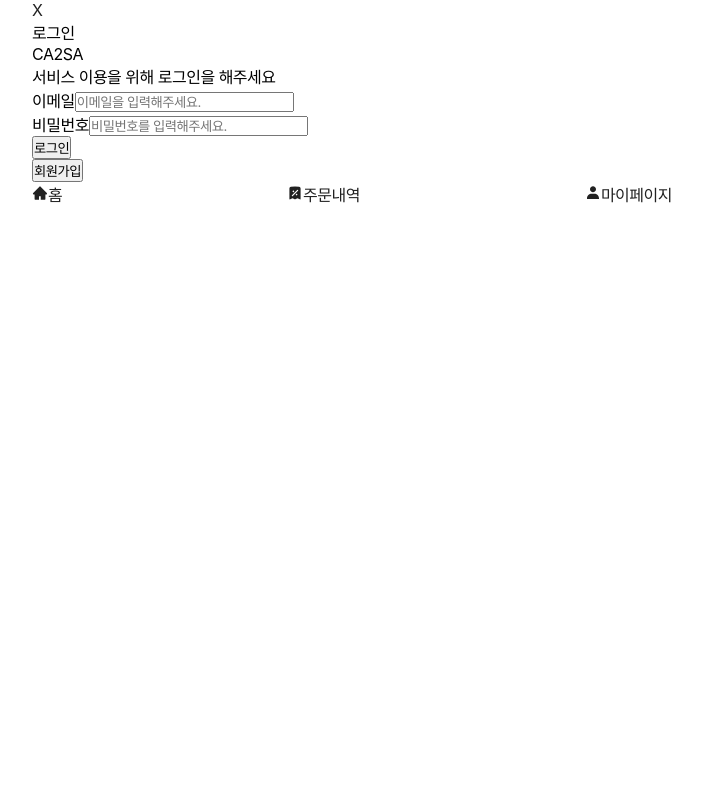
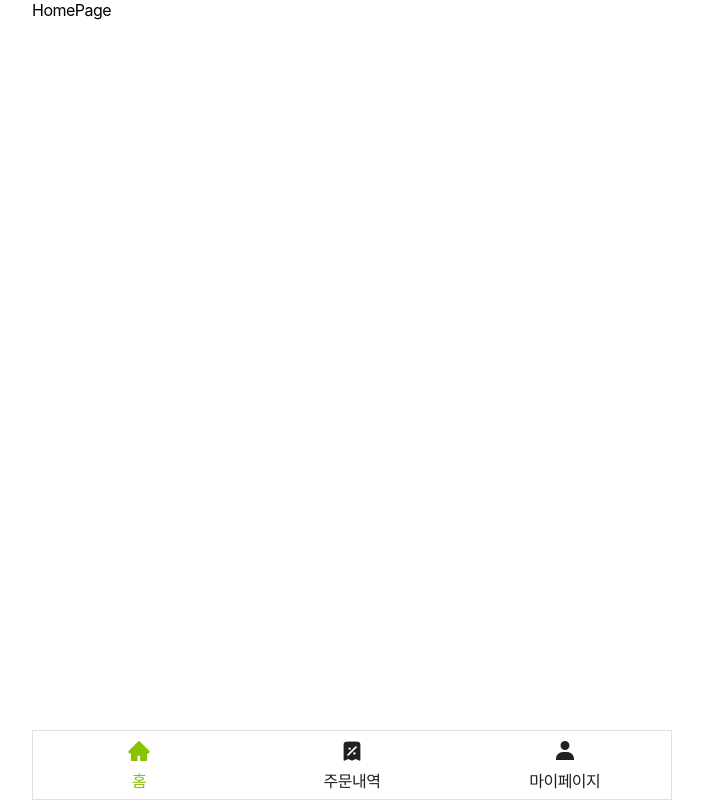
Before and after one commit to blendy9702/01-Project-CA2SA, a React (Vite) app: page / in a window 1280 px wide. Before the commit this address led to /login. Shown: the whole page, without its empty margins (288-991 px from the left). Built offline with nearby package versions, Linux system fonts and the light colour scheme; a web font is replaced by a local one.

Commit message:
[feat] Dock Bar 페이지 활성화 기능 추가

```diff
--- a/package.json
+++ b/package.json
@@ -28,6 +28,7 @@
     "react-kakao-maps-sdk": "^1.1.27",
     "react-router-dom": "^7.0.2",
     "react-spinners": "^0.15.0",
+    "styled-components": "^6.1.13",
     "swiper": "^11.1.15",
     "yup": "^1.6.1"
   },
--- a/src/App.jsx
+++ b/src/App.jsx
@@ -22,7 +22,7 @@ import SearchPage from "./pages/search/SearchPage";
 import DockBar from "./components/DockBar";
 
 function App() {
-  const isLogin = false;
+  const isLogin = true;
 
   return (
     <div style={{ maxWidth: "640px", width: "100%", margin: "0 auto" }}>
--- a/src/components/DockBar.jsx
+++ b/src/components/DockBar.jsx
@@ -1,23 +1,33 @@
-import { Link } from "react-router-dom";
+import { Link, useLocation } from "react-router-dom";
+import styled from "styled-components";
 import { DockBarNav } from "../styles/common";
 import { AiFillHome } from "react-icons/ai";
 import { HiMiniReceiptPercent } from "react-icons/hi2";
 import { BiSolidUser } from "react-icons/bi";
 
 function DockBar() {
+  const location = useLocation();
+
+  const isActive = path => location.pathname === path;
+
+  const StyledLink = styled(Link)`
+    color: ${props =>
+      props.isActive ? "var(--primary-color)" : "var(--color-gray-900)"};
+  `;
+
   return (
     <DockBarNav>
-      <Link to="/">
+      <StyledLink to="/" isActive={isActive("/")}>
         <AiFillHome />홈
-      </Link>
-      <Link to="/orders">
+      </StyledLink>
+      <StyledLink to="/orders" isActive={isActive("/orders")}>
         <HiMiniReceiptPercent />
         주문내역
-      </Link>
-      <Link to="/mypage">
+      </StyledLink>
+      <StyledLink to="/mypage" isActive={isActive("/mypage")}>
         <BiSolidUser />
         마이페이지
-      </Link>
+      </StyledLink>
     </DockBarNav>
   );
 }
--- a/src/index.css
+++ b/src/index.css
@@ -39,6 +39,16 @@
     sans-serif;
   letter-spacing: -0.5px;
 }
+h1,
+h2,
+h3,
+h4,
+p,
+b,
+strong,
+span {
+  color: var(--color-gray-900);
+}
 a {
   text-decoration: none;
   color: var(--color-gray-900);
--- a/src/styles/common.js
+++ b/src/styles/common.js
@@ -75,8 +75,28 @@ export const LineTabSeleter = styled.div``;
 export const BubbleTabSeleter = styled.div``;
 
 export const DockBarNav = styled.div`
+  position: fixed;
+  bottom: 0;
   width: 100%;
+  max-width: 640px;
   display: flex;
   align-items: center;
   justify-content: space-between;
+  height: 70px;
+  background-color: #fff;
+  border: 1px solid var(--color-gray-300);
+  a {
+    display: flex;
+    width: 33.3%;
+    height: 100%;
+    display: flex;
+    justify-content: center;
+    flex-direction: column;
+    align-items: center;
+    gap: 5px;
+    font-size: 16px;
+  }
+  a > svg {
+    font-size: 24px;
+  }
 `;
```
Also changed, not shown: 1 other file (tests, documents, lock files or other folders).
